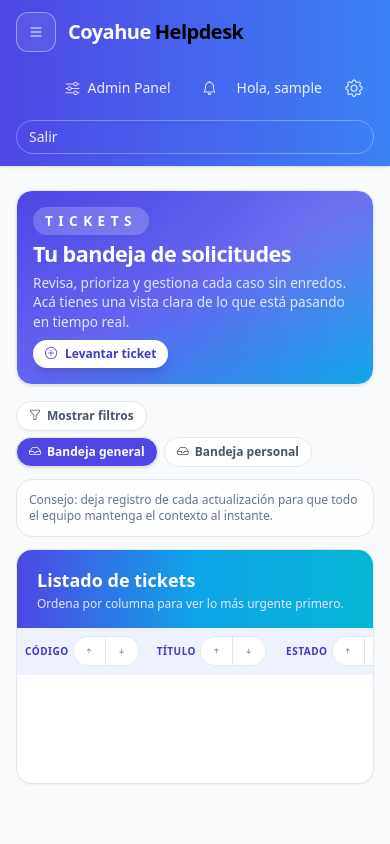
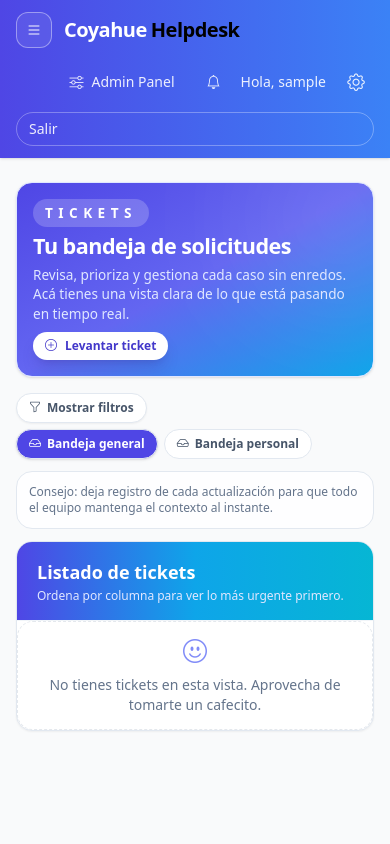
Before and after one commit to robyOps/P-gina-Web, a Django app: page /tickets/ in a window 390 px wide. Run offline with Django 4.2, Linux system fonts and the light colour scheme; the visitor is signed in with stand-in values (Sample User, id 1); data comes from the database, SQL or seed files in the repository; data that the repository does not hold is empty; some libraries are stand-ins or nearby versions.

Commit message:
Mejorar experiencia móvil en dashboard y tickets

```diff
--- a/mvp-tickets/templates/base.html
+++ b/mvp-tickets/templates/base.html
@@ -17,6 +17,22 @@
   <style>
     :root {
       color-scheme: light;
+    }
+    *,
+    *::before,
+    *::after {
+      box-sizing: border-box;
+    }
+    body {
+      min-height: 100vh;
+      overflow-x: hidden;
+    }
+    img,
+    svg,
+    canvas,
+    video {
+      max-width: 100%;
+      height: auto;
     }
     .btn {
       transition: background-color 0.2s ease, transform 0.2s ease, box-shadow 0.2s ease;
@@ -186,6 +202,17 @@
       background: rgba(255, 255, 255, 0.95);
       box-shadow: 0 25px 50px rgba(15, 23, 42, 0.22);
       border: 1px solid rgba(191, 219, 254, 0.7);
+    }
+    @media (max-width: 640px) {
+      .primary-nav__toggle,
+      .nav-user__toggle {
+        width: 2.25rem;
+        height: 2.25rem;
+      }
+      main {
+        padding-left: clamp(1rem, 4vw, 1.25rem);
+        padding-right: clamp(1rem, 4vw, 1.25rem);
+      }
     }
   </style>
   <script>
--- a/mvp-tickets/templates/tickets/list.html
+++ b/mvp-tickets/templates/tickets/list.html
@@ -1,5 +1,85 @@
 {% extends "base.html" %}
 {% block title %}Mis tickets{% endblock %}
+
+{% block head_extra %}
+  {{ block.super }}
+  <style>
+    [data-responsive-table] {
+      width: 100%;
+    }
+    @media (max-width: 640px) {
+      [data-responsive-table] {
+        display: block;
+        border-spacing: 0;
+      }
+      [data-responsive-table] thead {
+        position: absolute;
+        width: 1px;
+        height: 1px;
+        padding: 0;
+        margin: -1px;
+        overflow: hidden;
+        clip: rect(0 0 0 0);
+        white-space: nowrap;
+        border: 0;
+      }
+      [data-responsive-table] tbody {
+        display: grid;
+        gap: 1rem;
+      }
+      [data-responsive-table] tr {
+        display: grid;
+        gap: 0.75rem;
+        padding: 0.85rem;
+        border-radius: 1rem;
+        border: 1px solid rgba(148, 163, 184, 0.25);
+        box-shadow: 0 12px 26px rgba(15, 23, 42, 0.06);
+      }
+      [data-responsive-table] tr:focus-within {
+        outline: 2px solid rgba(79, 70, 229, 0.45);
+        outline-offset: 3px;
+      }
+      [data-responsive-table] tr[data-ticket-empty] {
+        border-style: dashed;
+        box-shadow: none;
+        text-align: center;
+      }
+      [data-responsive-table] td {
+        padding: 0;
+      }
+      [data-responsive-table] td[data-label] {
+        display: grid;
+        grid-template-columns: minmax(5.5rem, 38%) minmax(0, 1fr);
+        gap: 0.5rem;
+        align-items: start;
+        word-break: break-word;
+      }
+      [data-responsive-table] td[data-label] + td[data-label] {
+        margin-top: 0.75rem;
+      }
+      [data-responsive-table] td[data-label]::before {
+        content: attr(data-label);
+        font-size: 0.65rem;
+        font-weight: 600;
+        letter-spacing: 0.08em;
+        text-transform: uppercase;
+        color: #64748b;
+      }
+      [data-responsive-table] td[data-label] > * {
+        min-width: 0;
+      }
+      [data-responsive-table] tr[data-ticket-empty] td {
+        display: block;
+      }
+      [data-responsive-table] tr[data-ticket-empty] td::before {
+        content: '';
+      }
+      [data-table-wrapper] {
+        overflow: visible !important;
+      }
+    }
+  </style>
+{% endblock %}
 
 {% block content %}
 <section class="space-y-4">
```
Also changed, not shown: other parts of mvp-tickets/templates/tickets/list.html (+17 -15 lines), mvp-tickets/templates/dashboard.html (+28 -6 lines), mvp-tickets/templates/reports/dashboard.html (+50 -10 lines), 1 other file.
